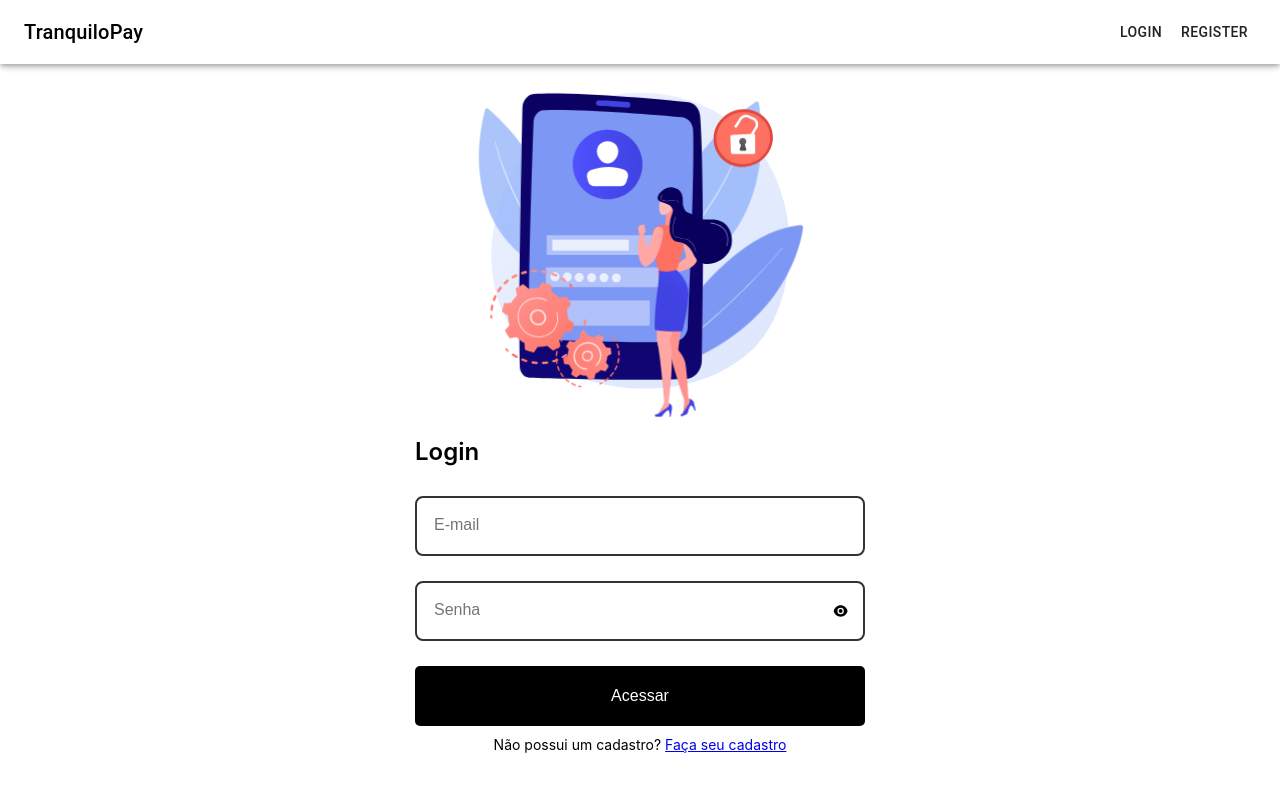
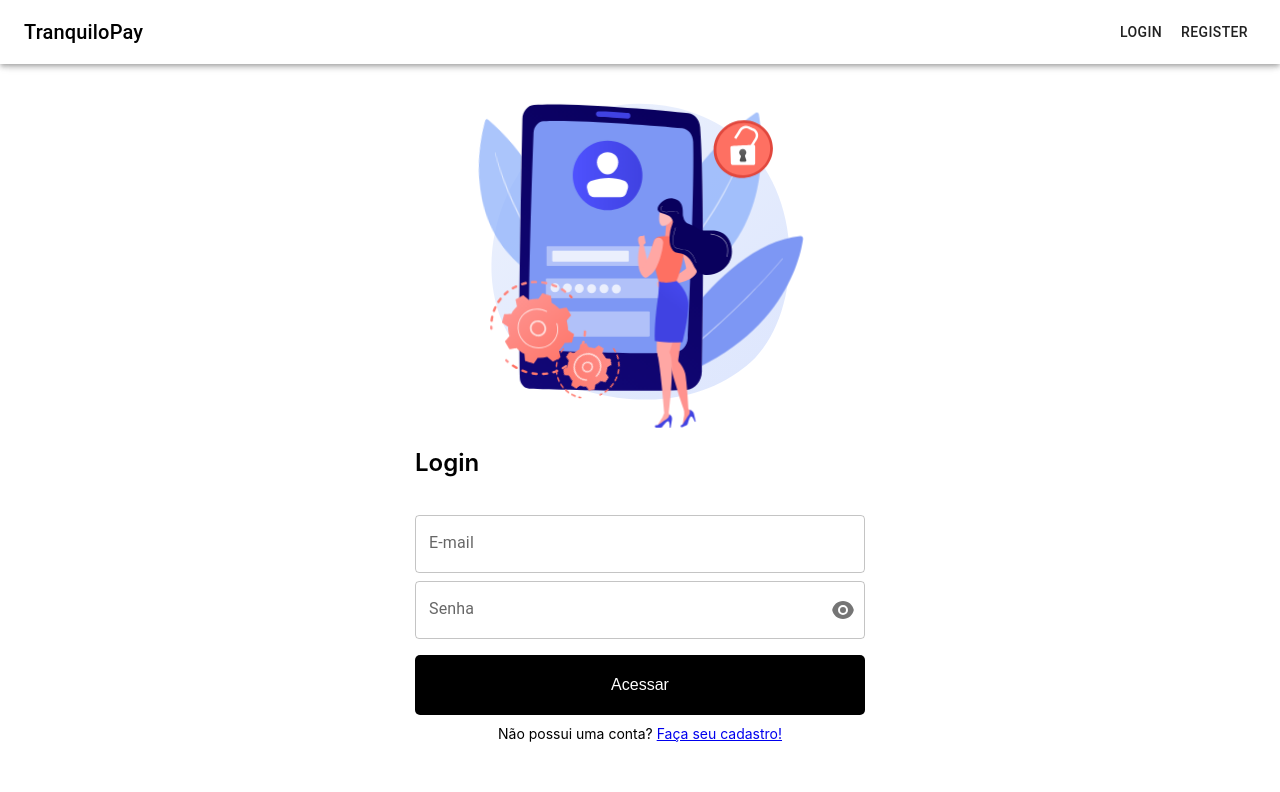
Before and after one commit to TranquiloPay/tranquiloPay-fte, a React (Vite) app: page /login in a window 1280 px wide. Shown: the top 792 px of the page. Built offline with nearby package versions, Linux system fonts and the light colour scheme.

Commit message:
feat: refactoring input and added date picker in payment

```diff
--- a/package.json
+++ b/package.json
@@ -16,9 +16,11 @@
     "@material-ui/core": "^4.12.4",
     "@material-ui/icons": "^4.11.3",
     "@mui/material": "^5.11.7",
+    "@mui/x-date-pickers": "^6.7.0",
     "@stitches/react": "^1.2.8",
     "@types/react-lottie": "^1.2.6",
     "axios": "^1.3.2",
+    "dayjs": "^1.11.8",
     "miragejs": "^0.1.47",
     "react": "^18.2.0",
     "react-dom": "^18.2.0",
--- a/src/components/Button/styles.ts
+++ b/src/components/Button/styles.ts
@@ -9,6 +9,7 @@ export const Container = styled("button", {
   border: "none",
   borderRadius: "5px",
   cursor: "pointer",
+  margin: '16px 0 0 0',
 
   "&:hover": {
     transition: "0.5s",
--- a/src/components/Input/index.tsx
+++ b/src/components/Input/index.tsx
@@ -1,61 +1,88 @@
 import { InputHTMLAttributes, useState } from "react";
-import { Container, ContainerInput } from "./style";
+import { ContainerInput } from "./style";
 import { RiEyeCloseLine, RiEyeFill } from "react-icons/ri";
-import { phoneMask } from './mask';
+import { phoneMask } from "./mask";
+
+import * as React from "react";
+import Box from "@mui/material/Box";
+import IconButton from "@mui/material/IconButton";
+import InputMui from "@mui/material/Input";
+import FilledInput from "@mui/material/FilledInput";
+import OutlinedInput from "@mui/material/OutlinedInput";
+import InputLabel from "@mui/material/InputLabel";
+import InputAdornment from "@mui/material/InputAdornment";
+import FormHelperText from "@mui/material/FormHelperText";
+import FormControl from "@mui/material/FormControl";
+import TextField from "@mui/material/TextField";
+import { Container } from "@mui/material";
 
 interface InputProps extends InputHTMLAttributes<HTMLInputElement> {
-  placeholder?: string;
+  label?: string;
   register?: any;
   name?: string;
   error?: string;
   width?: string;
   type?: string;
   inputMask?: boolean;
+  isMoney?: boolean;
 }
 
 const Input = ({
   type,
-  placeholder,
+  label,
   name,
   register,
   error,
   width,
   inputMask,
+  isMoney,
   ...rest
 }: InputProps) => {
-  const [open, setOpen] = useState<boolean>(false);
-  const [inputValue, setInputValue] = useState('');
+  const [showPassword, setShowPassword] = React.useState(false);
 
-  phoneMask(inputValue);
+  const handleClickShowPassword = () => setShowPassword((show) => !show);
+
+  const handleMouseDownPassword = (
+    event: React.MouseEvent<HTMLButtonElement>
+  ) => {
+    event.preventDefault();
+  };
+
   return (
-    <Container {...rest} style={{ width: width }}>
-      <ContainerInput>
-        <input
-          type={type === "password" ? (open ? "text" : "password") : type}
-          value={inputValue}
-          error={error}
-          {...register(name, {
-            onChange: (event: any) => {
-              if (inputMask) {
-                let maskResult = phoneMask(event.target.value);
-                setInputValue(maskResult);
-              } else {
-                setInputValue(event.target.value);
-              }
-            },
-          })}
-          placeholder={placeholder}
-          {...rest}
-        />
-        {type === "password" &&
-          (open ? (
-            <RiEyeCloseLine onClick={() => setOpen(false)} />
-          ) : (
-            <RiEyeFill onClick={() => setOpen(true)} />
-          ))}
-      </ContainerInput>
-      <span>{error}</span>
-    </Container>
+    <>
+      <TextField
+        {...register(name)}
+        {...rest}
+        error={!!error}
+        label={label}
+        type={type === "password" ? (showPassword ? "text" : "password") : type}
+        id="outlined-start-adornment"
+        fullWidth
+        sx={{ m: 1, width: width, margin: "8px 0 0 0" }}
+        InputProps={{
+          startAdornment: isMoney && (
+            <InputAdornment position="start">R$</InputAdornment>
+          ),
+          endAdornment: (
+            <InputAdornment position="end">
+              {type === "password" && (
+                <IconButton
+                  aria-label="toggle password visibility"
+                  onClick={handleClickShowPassword}
+                  onMouseDown={handleMouseDownPassword}
+                  edge="end"
+                >
+                  {showPassword ? <RiEyeCloseLine /> : <RiEyeFill />}
+                </IconButton>
+              )}
+            </InputAdornment>
+          ),
+        }}
+      />
+      <FormHelperText sx={{ margin: "0px !important" }} error={!!error}>
+        {error}
+      </FormHelperText>
+    </>
   );
 };
 
--- a/src/components/schema/index.ts
+++ b/src/components/schema/index.ts
@@ -1,26 +1,26 @@
 import * as yup from "yup";
 
 export const schema = yup.object().shape({
-  name: yup.string().required("Digite seu nome"),
+  name: yup.string().required("Nome obrigatório."),
   cpf: yup.string().required("CPF obrigatório."),
-  email: yup.string().required("Email obrigatório").email("Email inválido"),
+  email: yup.string().required("E-mail obrigatório.").email("E-mail inválido."),
   password: yup
     .string()
-    .required("Senha obrigatória")
+    .required("Senha obrigatória.")
     .matches(
       /^(?=.*[a-z])(?=.*[A-Z])(?=.*\d)(?=.*[~!@#$%^&*()_\-+=|{}[\]:;<>?,./])(?!.*\s).{8,}$/i,
       "A senha deve conter pelo menos uma letra maiúscula e uma minúscula, um número, um caractere especial e mais de 8 caracteres!"
     ),
   confirmPassword: yup
     .string()
-    .required("Confirme sua senha")
-    .oneOf([yup.ref("password")], "Senhas diferentes"),
+    .required("Confirme sua senha.")
+    .oneOf([yup.ref("password")], "Senhas diferentes!"),
 });
 
 export const schemaLogin = yup.object().shape({
   email: yup
     .string()
-    .required("E-mail necessário para efetuar login")
-    .email("E-mail inválido"),
-  password: yup.string().required("Senha necessária para efetuar login"),
+    .required("E-mail é necessário para efetuar login.")
+    .email("E-mail inválido."),
+  password: yup.string().required("Senha é necessária para efetuar login."),
 });
--- a/src/pages/Login/index.tsx
+++ b/src/pages/Login/index.tsx
@@ -44,24 +44,26 @@ const Login = () => {
           <form onSubmit={handleSubmit(onSubmitForm)}>
             <Input
               data-cy="email/login"
-              placeholder="E-mail"
+              label="E-mail"
               name="email"
               type="email"
               register={register}
               error={errors.email?.message}
+              width="100%"
             />
             <Input
               data-cy="password/login"
-              placeholder="Senha"
+              label="Senha"
               name="password"
               type="password"
               register={register}
+              width="100%"
               error={errors.password?.message}
             />
             <Button>Acessar</Button>
             <p>
-              Não possui um cadastro?{" "}
-              <Link to="/register">Faça seu cadastro</Link>
+              Não possui uma conta?{" "}
+              <Link to="/register">Faça seu cadastro!</Link>
             </p>
           </form>
         </ContainerForm>
--- a/src/pages/Payment/index.tsx
+++ b/src/pages/Payment/index.tsx
@@ -9,23 +9,37 @@ import { payment } from "../../services/payment/payment";
 import { toast } from "react-toastify";
 import Sidebar from "../../components/Sidebar";
 import { useUser } from "../../providers/User";
+import { DemoContainer } from "@mui/x-date-pickers/internals/demo";
+import { AdapterDayjs } from "@mui/x-date-pickers/AdapterDayjs";
+import { LocalizationProvider } from "@mui/x-date-pickers/LocalizationProvider";
+import { DatePicker } from "@mui/x-date-pickers/DatePicker";
+import dayjs from "dayjs";
+import "dayjs/locale/pt-br";
+
+dayjs.locale("pt-br");
 
 const schema = yup.object().shape({
   dueDate: yup.date().required("Campo obrigatório"),
-  value: yup.number().required("Campo obrigatório"),
+  value: yup
+    .number()
+    .typeError("O valor deve ser um número")
+    .min(5, "O valor deve ser maior ou igual a 5")
+    .required("Campo obrigatório"),
 });
 
 const PaymentPage = () => {
-  const [urlPayment, setUrlPayment] = React.useState("");
   const {
     register,
     handleSubmit,
     formState: { errors },
+    setValue,
   } = useForm({
     resolver: yupResolver(schema),
   });
+  const [urlPayment, setUrlPayment] = React.useState("");
 
   const { user } = useUser();
+  const currentDate = dayjs();
 
   function removeBaseUrl(url: any) {
     const baseUrl = "http://localhost:5173/";
@@ -61,17 +75,22 @@ const PaymentPage = () => {
         {!urlPayment && (
           <PaymentForm onSubmit={handleSubmit(handlePayment)}>
             <Title>Gerar um pagamento</Title>
-            <Input
-              type="text"
-              name="dueDate"
-              placeholder="2028-12-12"
-              register={register}
-              error={errors.dueDate?.message && `${errors.dueDate?.message}`}
-            />
+            <LocalizationProvider dateAdapter={AdapterDayjs}>
+              <DemoContainer components={["DatePicker"]}>
+                <DatePicker
+                  {...register("dueDate")}
+                  value={currentDate}
+                  onChange={(date) => setValue("dueDate", date)}
+                  format="DD/MM/YYYY"
+                  label="Data de vencimento"
+                />
+              </DemoContainer>
+            </LocalizationProvider>
             <Input
               type="text"
               name="value"
-              placeholder="Valor inteiro acima de R$ 5"
+              isMoney
+              placeholder="5,00"
               register={register}
               error={errors.value?.message && `${errors.value?.message}`}
             />
--- a/src/pages/Register/index.tsx
+++ b/src/pages/Register/index.tsx
@@ -63,40 +63,44 @@ const Register = () => {
           <form onSubmit={handleSubmit(createUser)}>
             <Input
               data-cy="name/register"
-              placeholder="Nome"
+              label="Nome"
               name="name"
               type="text"
               maxLength={50}
               register={register}
               error={errors.name?.message && `${errors.name?.message}`}
+              width="100%"
             />
             <Input
               data-cy="password/register"
-              placeholder="CPF"
+              label="CPF"
               name="cpf"
               type="text"
               register={register}
               error={errors.cpf?.message && `${errors.cpf?.message}`}
+              width="100%"
             />
             <Input
               data-cy="email/register"
-              placeholder="E-mail"
+              label="E-mail"
               name="email"
               type="email"
               register={register}
               error={errors.email?.message && `${errors.email?.message}`}
+              width="100%"
             />
             <Input
               data-cy="password/register"
-              placeholder="Senha"
+              label="Senha"
               name="password"
               type="password"
               register={register}
               error={errors.password?.message && `${errors.password?.message}`}
+              width="100%"
             />
             <Input
               data-cy="confirmpassword/register"
-              placeholder="Confirmar Senha"
+              label="Confirmar Senha"
               name="confirmPassword"
               type="password"
               register={register}
@@ -104,10 +108,11 @@ const Register = () => {
                 errors.confirmPassword?.message &&
                 `${errors.confirmPassword?.message}`
               }
+              width="100%"
             />
             <Button type="submit">Cadastrar</Button>
             <p>
-              Já possui um cadastro? <Link to="/login">faça seu login</Link>
+              Já possui uma conta? <Link to="/login">Faça seu login!</Link>
             </p>
           </form>
         </FormContainer>
```
Also changed, not shown: 1 other file (tests, documents, lock files or other folders).
